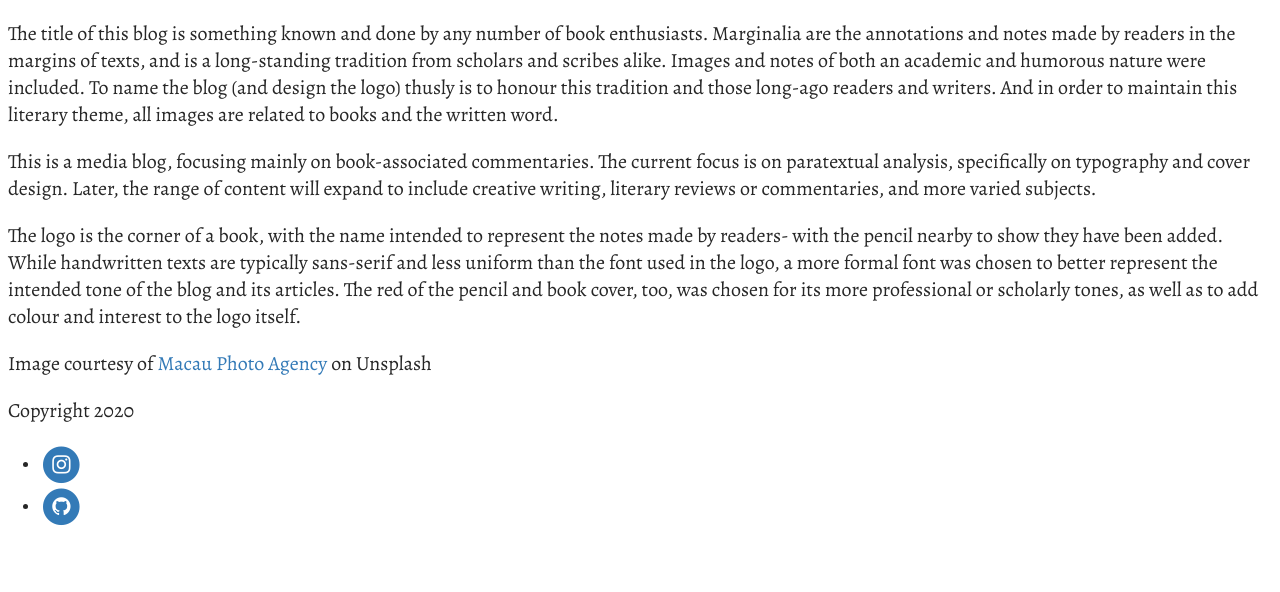
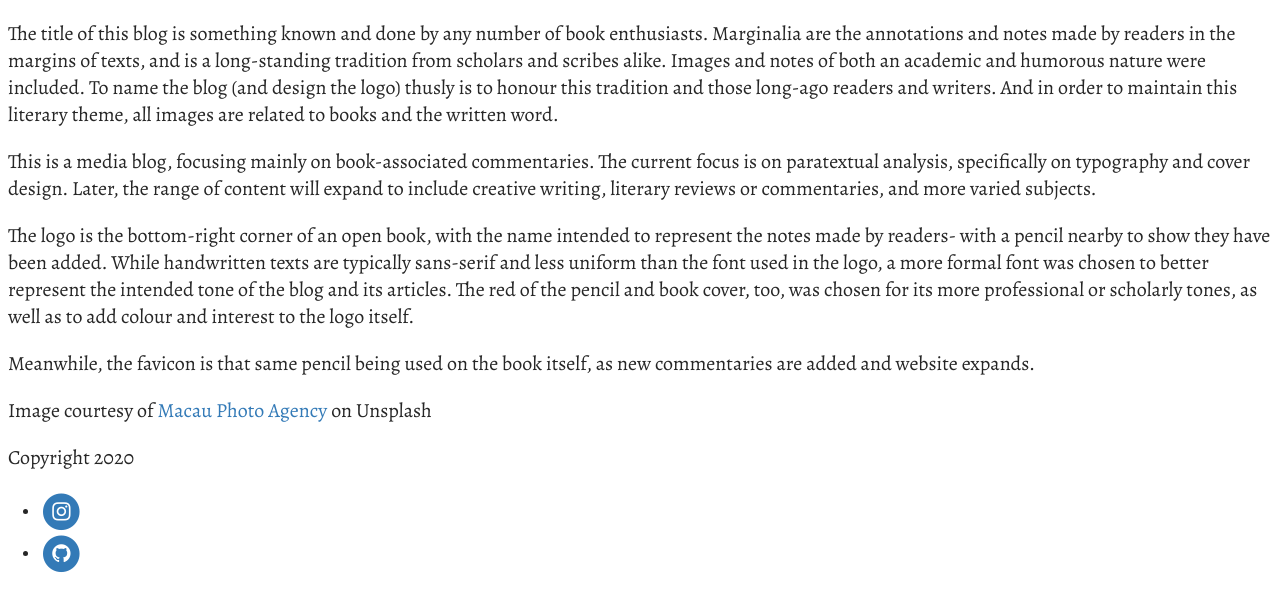
Before and after one commit to eyescroll/BrookesBlog, a Jekyll site: the page built from pages/about.md, in a window 1280 px wide, cut to the strip 634-1226 px from the top of the page. Built offline with Jekyll 4.4.1, drawn with Linux system fonts in a browser that asks for light colours; some web fonts are replaced; before the commit the page ends 1179 px from its top, so only the background shows below that.

Commit message:
Update Page “about”

```diff
--- a/pages/about.md
+++ b/pages/about.md
@@ -14,6 +14,8 @@
 
 This is a media blog, focusing mainly on book-associated commentaries. The current focus is on paratextual analysis, specifically on typography and cover design. Later, the range of content will expand to include creative writing, literary reviews or commentaries, and more varied subjects.
 
-The logo is the corner of a book, with the name intended to represent the notes made by readers- with the pencil nearby to show they have been added. While handwritten texts are typically sans-serif and less uniform than the font used in the logo, a more formal font was chosen to better represent the intended tone of the blog and its articles. The red of the pencil and book cover, too, was chosen for its more professional or scholarly tones, as well as to add colour and interest to the logo itself.
+The logo is the bottom-right corner of an open book, with the name intended to represent the notes made by readers- with a pencil nearby to show they have been added. While handwritten texts are typically sans-serif and less uniform than the font used in the logo, a more formal font was chosen to better represent the intended tone of the blog and its articles. The red of the pencil and book cover, too, was chosen for its more professional or scholarly tones, as well as to add colour and interest to the logo itself.
+
+Meanwhile, the favicon is that same pencil being used on the book itself, as new commentaries are added and website expands.
 
 Image courtesy of [Macau Photo Agency](https://unsplash.com/photos/MhTd1wQobiM) on Unsplash
```
